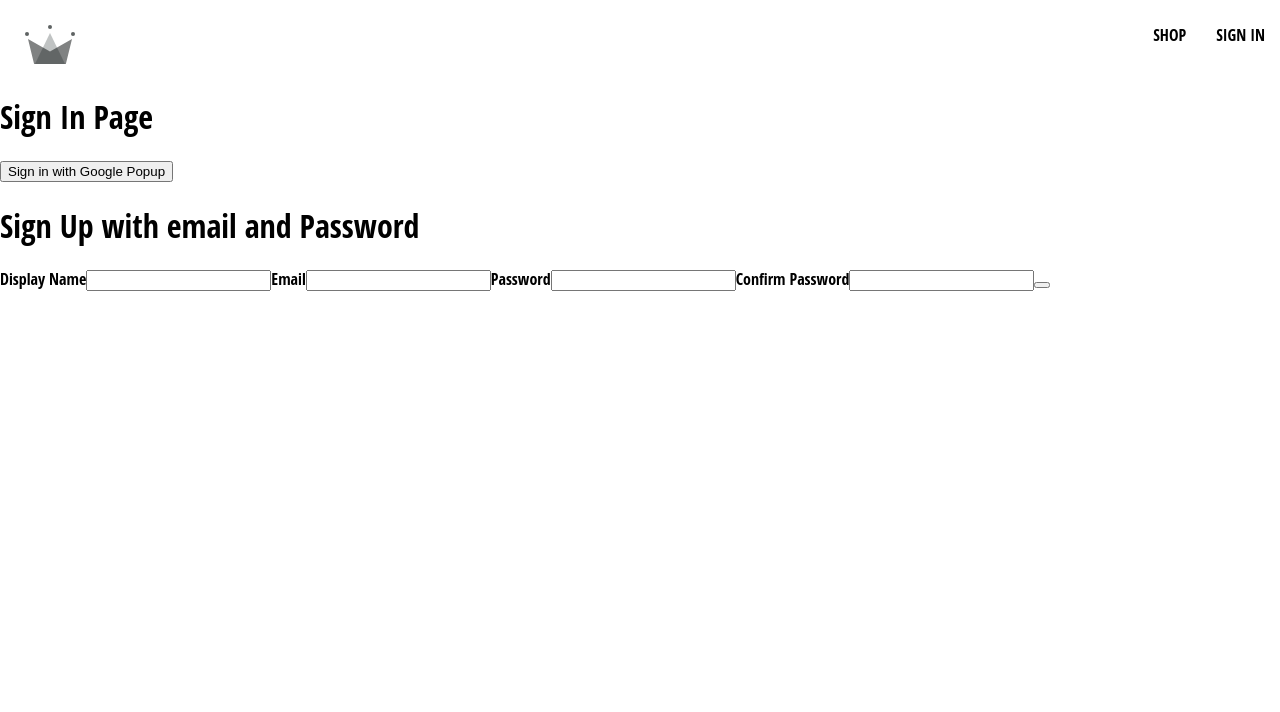
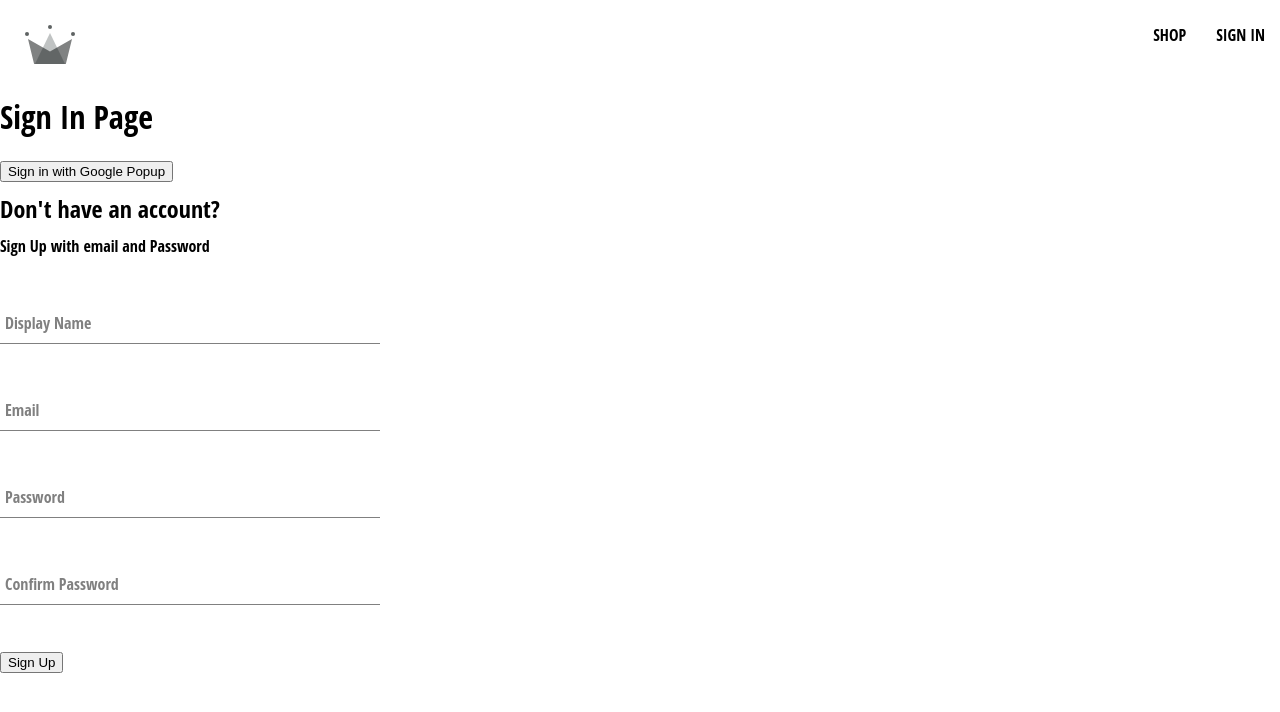
Before and after one commit to tzits/store, a React (Create React App) app in the folder pngs-r-us/: page /sign-in in a window 1280 px wide. Shown: the top 712 px of the page. Built offline with nearby package versions, Linux system fonts and the light colour scheme.

Commit message:
so many firebase steps, and standardizing inputs and buttons

```diff
--- /dev/null
+++ b/pngs-r-us/src/components/form-input/form-input.jsx
@@ -0,0 +1,14 @@
+import './form-input.styles.scss'
+
+const FormInput = ({ label, ...otherProps }) => {
+    return(
+        <div className="group">
+            <input className="form-input" {...otherProps} />
+        { label && (
+            <label className={`${otherProps.value.length ? 'shrink' : ''} form-input-label`}>{label}</label>
+        )}
+        </div>
+    )
+}
+
+export default FormInput
--- /dev/null
+++ b/pngs-r-us/src/components/form-input/form-input.styles.scss
@@ -0,0 +1,54 @@
+$sub-color: grey;
+$main-color: black;
+
+@mixin shrinkLabel {
+  top: -14px;
+  font-size: 12px;
+  color: $main-color;
+}
+
+.group {
+  position: relative;
+  margin: 45px 0;
+
+  .form-input {
+    background: none;
+    background-color: white;
+    color: $sub-color;
+    font-size: 18px;
+    padding: 10px 10px 10px 5px;
+    display: block;
+    width: 100%;
+    border: none;
+    border-radius: 0;
+    border-bottom: 1px solid $sub-color;
+    margin: 25px 0;
+
+    &:focus {
+      outline: none;
+    }
+
+    &:focus ~ .form-input-label {
+      @include shrinkLabel();
+    }
+  }
+
+  input[type='password'] {
+    letter-spacing: 0.3em;
+  }
+
+  .form-input-label {
+    color: $sub-color;
+    font-size: 16px;
+    font-weight: normal;
+    position: absolute;
+    pointer-events: none;
+    left: 5px;
+    top: 10px;
+    transition: 300ms ease all;
+
+    &.shrink {
+      @include shrinkLabel();
+    }
+  }
+}
--- a/pngs-r-us/src/components/sign-up-form/sign-up-form.component.jsx
+++ b/pngs-r-us/src/components/sign-up-form/sign-up-form.component.jsx
@@ -1,5 +1,9 @@
 
 import { useState } from 'react';
+import FormInput from '../form-input/form-input';
+import './sign-up-form.styles.scss'
+
+import { createAuthUserWithEmailAndPassword, createUserDocumentFromAuth } from '../../utils/firebase/firebase.utils';
 
 const defaultFormFields = {
     displayName: '',
@@ -12,7 +16,38 @@
     const [formFields, setFormFields] = useState(defaultFormFields)
     const { displayName, email, password, confirmPassword } = formFields
 
-    console.log(formFields)
+    const resetForm = () => {
+        setFormFields(defaultFormFields)
+    }
+
+    const handleSubmit = async (e) => {
+        e.preventDefault();
+        console.log(e)
+        //confirm password matches
+        if (password !== confirmPassword) {
+            alert('Passwords Do Not Match')
+            return;
+        }
+        try {
+            const { user } = await createAuthUserWithEmailAndPassword(
+                email,
+                password
+                )
+            await createUserDocumentFromAuth(user, { displayName } )
+            resetForm()
+        } catch(error) {
+            if(error.code === 'auth/email-already-in-use') {
+                alert('User Already Exists')
+            } else {
+                console.log(error)
+            }
+        }
+
+        //see if user is authenticated
+        // createUserDocumentFromAuth()
+
+
+    }
 
     const handleChange = (e) => {
         const { name, value } = e.target;
@@ -20,18 +55,15 @@
     };
 
     return (
-        <div>
-            <h1>Sign Up with email and Password</h1>
-            <form onSubmit={() => {}}>
-                <label>Display Name</label>
-                <input type='text' required onChange={handleChange} name='displayName' value={displayName}/>
-                <label>Email</label>
-                <input type='email' required onChange={handleChange} name='email' value={email} />
-                <label>Password</label>
-                <input type='password' required onChange={handleChange} name='password' value={password}/>
-                <label>Confirm Password</label>
-                <input type='password' required onChange={handleChange} name='confirmPassword' value={confirmPassword}/>
-                <button type='submit'></button>
+        <div className='sign-up-container'>
+            <h2>Don't have an account?</h2>
+            <span>Sign Up with email and Password</span>
+            <form onSubmit={handleSubmit}>
+                <FormInput label="Display Name" type='text' required onChange={handleChange} name='displayName' value={displayName}/>
+                <FormInput label="Email" type='email' required onChange={handleChange} name='email' value={email} />
+                <FormInput label="Password" type='password' required onChange={handleChange} name='password' value={password}/>
+                <FormInput label="Confirm Password" type='password' required onChange={handleChange} name='confirmPassword' value={confirmPassword}/>
+                <button type='submit'>Sign Up</button>
             </form>
         </div>
     )
--- /dev/null
+++ b/pngs-r-us/src/components/sign-up-form/sign-up-form.styles.scss
@@ -0,0 +1,9 @@
+.sign-up-container {
+    display: flex;
+    flex-direction: column;
+    width: 380px;
+
+    h2 {
+        margin: 10px 0;
+    }
+}
--- a/pngs-r-us/src/routes/sign-in/sign-in.component.jsx
+++ b/pngs-r-us/src/routes/sign-in/sign-in.component.jsx
@@ -4,7 +4,6 @@
 import {
     auth,
     signInWithGooglePopup,
-    signInWithGoogleRedirect,
     createUserDocumentFromAuth,
 } from "../../utils/firebase/firebase.utils"
 
--- a/pngs-r-us/src/utils/firebase/firebase.utils.js
+++ b/pngs-r-us/src/utils/firebase/firebase.utils.js
@@ -3,7 +3,8 @@
     getAuth,
     signInWithRedirect,
     signInWithPopup,
-    GoogleAuthProvider
+    GoogleAuthProvider ,
+    createUserWithEmailAndPassword
 } from 'firebase/auth'
 import {
     getFirestore,
@@ -37,13 +38,13 @@
 
 export const db = getFirestore();
 
-export const createUserDocumentFromAuth = async(userAuth) => {
+export const createUserDocumentFromAuth = async(userAuth, additionalInformation) => {
+    if (!userAuth) return
     const userDocRef = doc(db, 'users', userAuth.uid)
-    console.log(userDocRef)
+
 
     const userSnapshot = await getDoc(userDocRef)
-    console.log(userSnapshot)
-    console.log(userSnapshot.exists())
+
 
     if(!userSnapshot.exists()) {
         const { displayName, email } = userAuth;
@@ -53,7 +54,8 @@
             await setDoc(userDocRef, {
                 displayName,
                 email,
-                createdAt
+                createdAt,
+                ...additionalInformation
             });
         } catch (error) {
             console.log('error creating user', error.message )
@@ -62,3 +64,9 @@
 
     return userDocRef
 }
+
+export const createAuthUserWithEmailAndPassword = async(email,password) => {
+    if (!email || !password) return;
+
+    return await createUserWithEmailAndPassword(auth, email, password)
+}
```
Also changed, not shown: pngs-r-us/src/components/button/button.component.jsx (added, +14 -0 lines).
